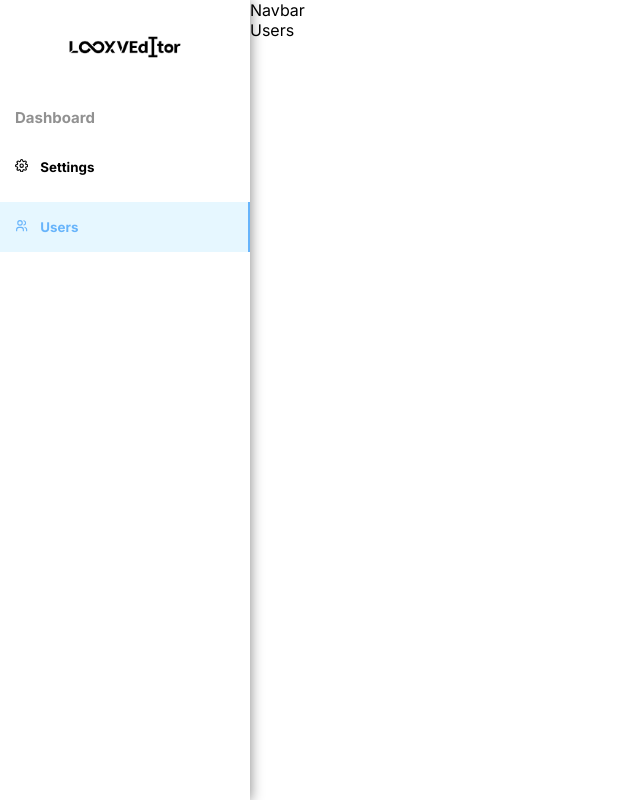
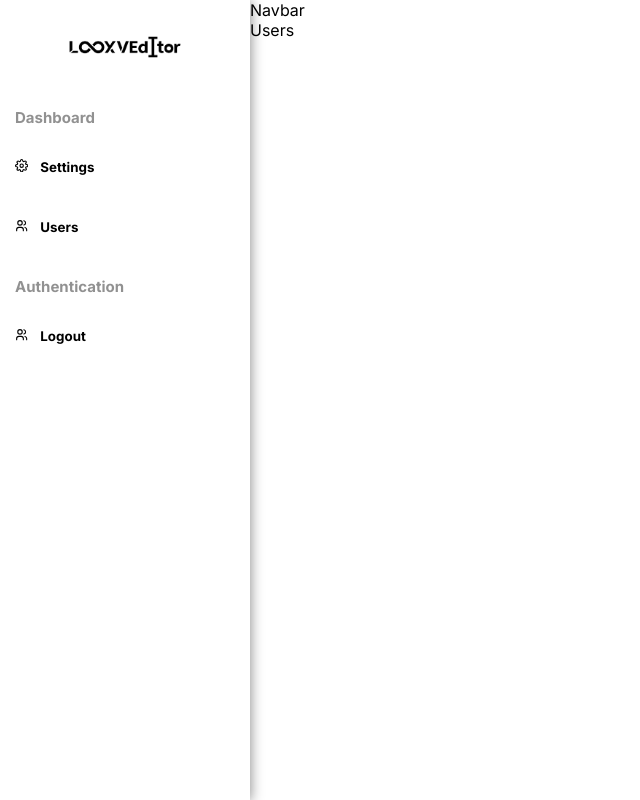
Before and after one commit to tonyykosseifyy/Looxv, a Next.js app: page /admin/users in a window 1280 px wide. Shown: the whole page, without its empty margins (0-640 px from the left). Built offline with nearby package versions, Linux system fonts and the light colour scheme.

Commit message:
finish: sidebar

```diff
--- a/app/admin/components/SideBar.js
+++ b/app/admin/components/SideBar.js
@@ -7,23 +7,27 @@ import { FiSettings } from "react-icons/fi";
 import { TbUsers } from "react-icons/tb";
 
 const SideBar = (props) => {
-  const { router } = props ;
   return (
     <section className={styles.sidebar_wrapper}>
       <div className={styles.sidebar_logo}>
-        <Image src="/logo.png" width={130} height={74} alt="lxoov-editor" style={{objectFit:"contain"}}/>
+        <Image src="/logo.png" width={130} height={74} alt="lxoov-editor" />
       </div>
       <p>Dashboard</p>
-      <Button router={router} title="settings">
+      <Button title="settings">
         <FiSettings />
         <p>Settings</p>
       </Button>
-      <Button router={router} title="users">
+      <Button title="users">
         <TbUsers />
         <p>Users</p>
       </Button>
+      <p style={{marginTop:"20px"}}>Authentication</p>
+      <Button title="users">
+        <TbUsers />
+        <p>Logout</p>
+      </Button>
     </section>
-  )
-}
+  );
+};
 
-export default SideBar
+export default SideBar;
--- a/app/admin/components/reusableComponents.js
+++ b/app/admin/components/reusableComponents.js
@@ -1,12 +1,8 @@
 import styles from "./styles.module.css";
-import Link from "next/link";
 
 export const Button = (props) => {
-  const { children, router, title, ...rest } = props ;
-	let isActive = router.pathname === `/admin/${title}`;
+  const { children, title, ...rest } = props ;
   return (
-		<Link>
-			<button {...rest} className={`${styles.button} ${isActive && styles.buttonActive}`}>{children}</button>
-		</Link>
-  )
+			<button {...rest} className={`${styles.button} ${false && styles.buttonActive}`}>{children}</button>
+  );
 };
--- a/app/admin/components/styles.module.css
+++ b/app/admin/components/styles.module.css
@@ -26,8 +26,8 @@
     top: 0 ;
     bottom: 0 ;
     right: 0 ;
-    width: 2px ;
-    transform: translateX(2px);
+    width: 3px ;
+    transform: translateX(3px);
     transition: .3s ease ;
 }
 .buttonActive {
--- a/app/admin/layout.js
+++ b/app/admin/layout.js
@@ -1,15 +1,13 @@
-"use client"
 import styles from "./styles.module.css";
 import SideBar from "./components/SideBar";
 import Navbar from "./components/Navbar";
-import { useRouter } from "next/router";
 
 
 const adminLayout = ({ children }) => {
-  const router = useRouter();
-    return (
+
+  return (
       <main className={styles.admin_wrapper}>
-        <SideBar router={router} />
+        <SideBar/>
         <section className={styles.admin_details}>
           <Navbar />
           <div className={styles.formWrapper}>
```
